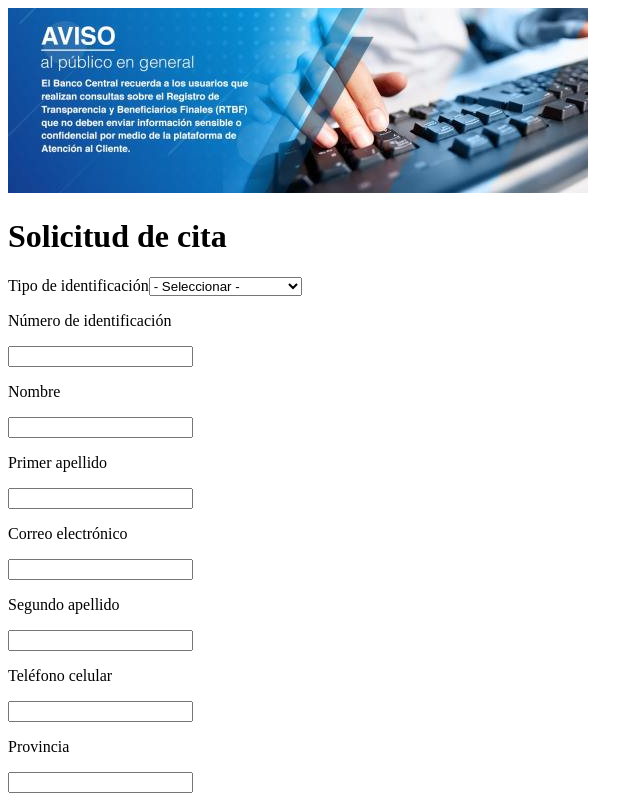
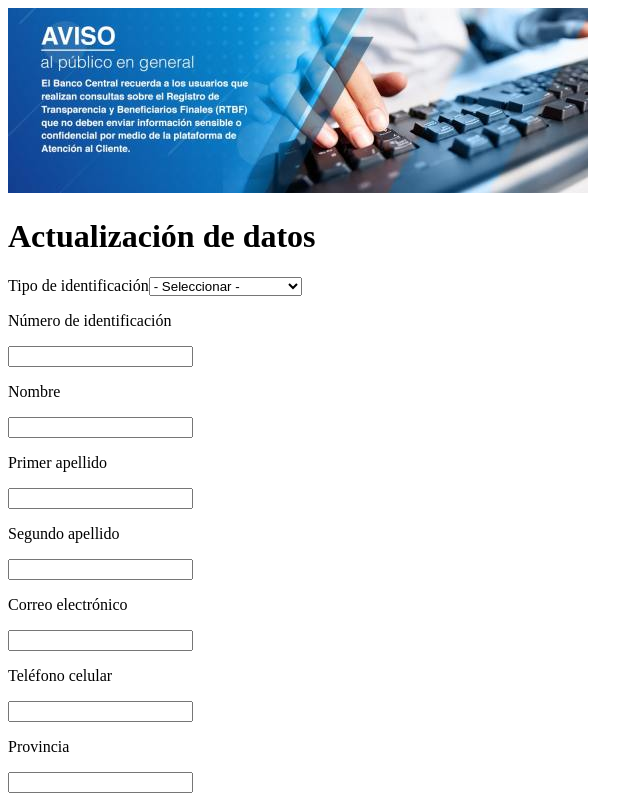
Before and after one commit to jeferson8witson/firmador-digital, a Next.js app: page /registro-de-usuario in a window 1280 px wide. Shown: the top 800 px of the page, without its empty margins (0-643 px from the left). Built offline with nearby package versions, Linux system fonts and the light colour scheme.

Commit message:
Update registro-de-usuario.js

```diff
--- a/pages/registro-de-usuario.js
+++ b/pages/registro-de-usuario.js
@@ -25,7 +25,7 @@ const FirmaDigital = () => {
       <main className="lg:w-8/12 mx-auto items-center justify-center  flex-1  ">
         <img src="./carrusel1.jpg" className="mx-auto mb-5" />
         <h1 className="text-4xl lg:text-10xl font-bold text-center uppercase">
-         Solicitud de cita
+         Actualización de datos
         </h1>
       </main>
       <div className="w-11/12 lg:w-5/12 mx-auto bg">
@@ -65,14 +65,15 @@ const FirmaDigital = () => {
               className="border py-1 px-2"
             />
           </div>
+
           <div className="flex flex-col mt-1 ">
-            <p className="mt-2 mb-1">Correo electrónico</p>
+            <p className="mt-2 mb-1">Segundo apellido</p>
             <input
               className="border py-1 px-2"
             />
           </div>
-          <div className="flex flex-col mt-1 ">
-            <p className="mt-2 mb-1">Segundo apellido</p>
+      <div className="flex flex-col mt-1 ">
+            <p className="mt-2 mb-1">Correo electrónico</p>
             <input
               className="border py-1 px-2"
             />
```
